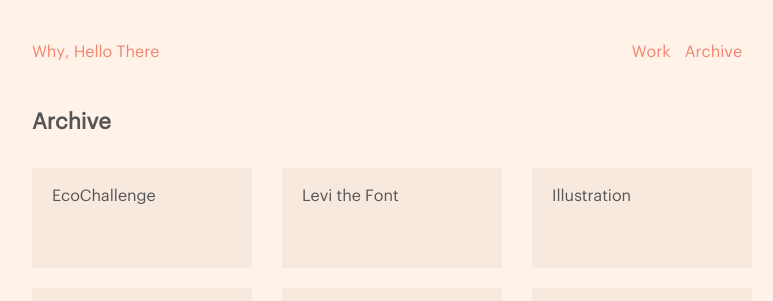
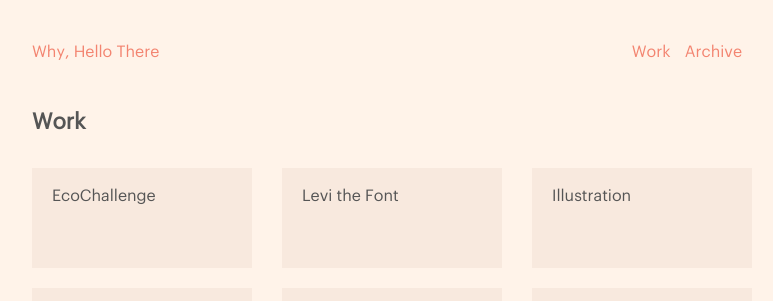
Before and after one commit to jonaschafer/jonaschafer.github.io, a Jekyll site: the page built from work.html, in a window 1280 px wide. Shown: the top 301 px of the page, without its empty margins (248-1021 px from the left). Built offline with Jekyll 4.4.1, drawn with Linux system fonts in a browser that asks for light colours.

Commit message:
added work title to work page

```diff
--- a/work.html
+++ b/work.html
@@ -3,7 +3,7 @@ layout: default
 title: Why, Hello There - Work
 ---
 
-<h2>Archive</h2>
+<h2>Work</h2>
 
 <div class="grid-parent">
   <div class="grid-child">
```
